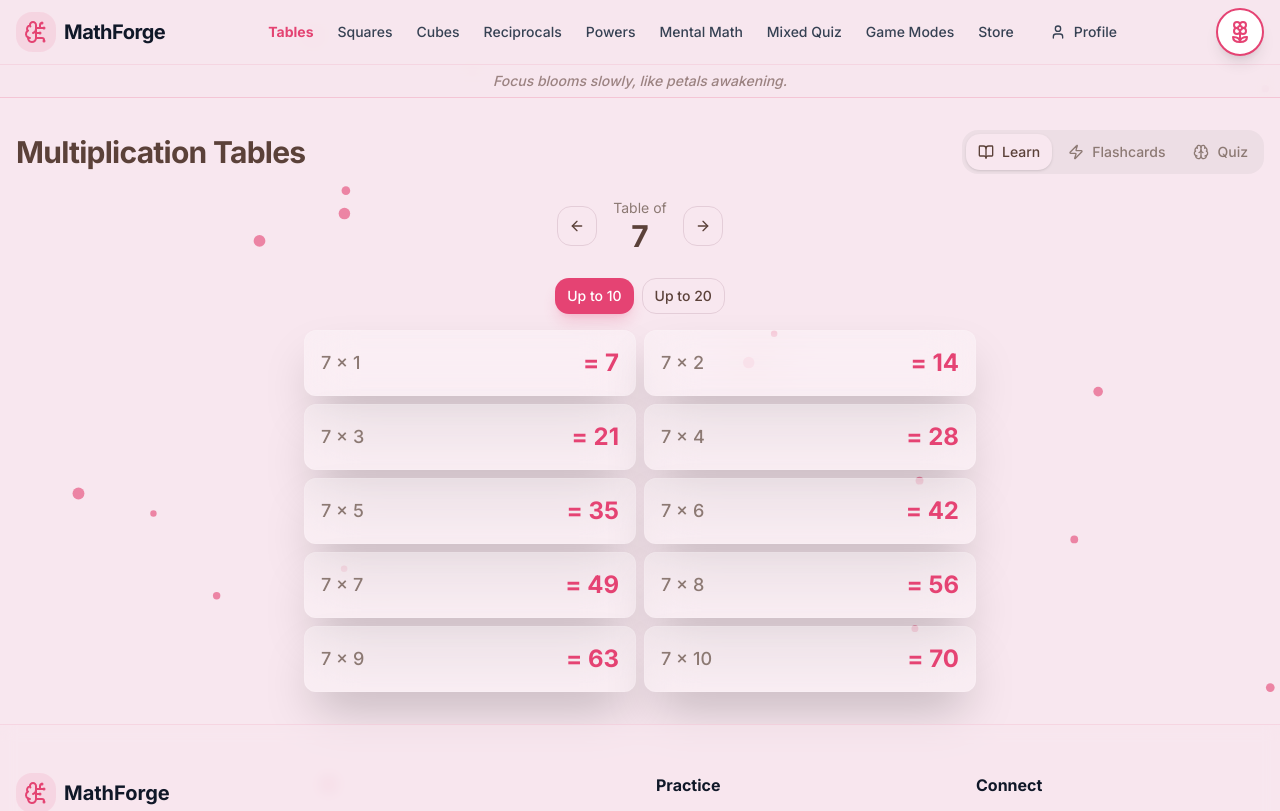
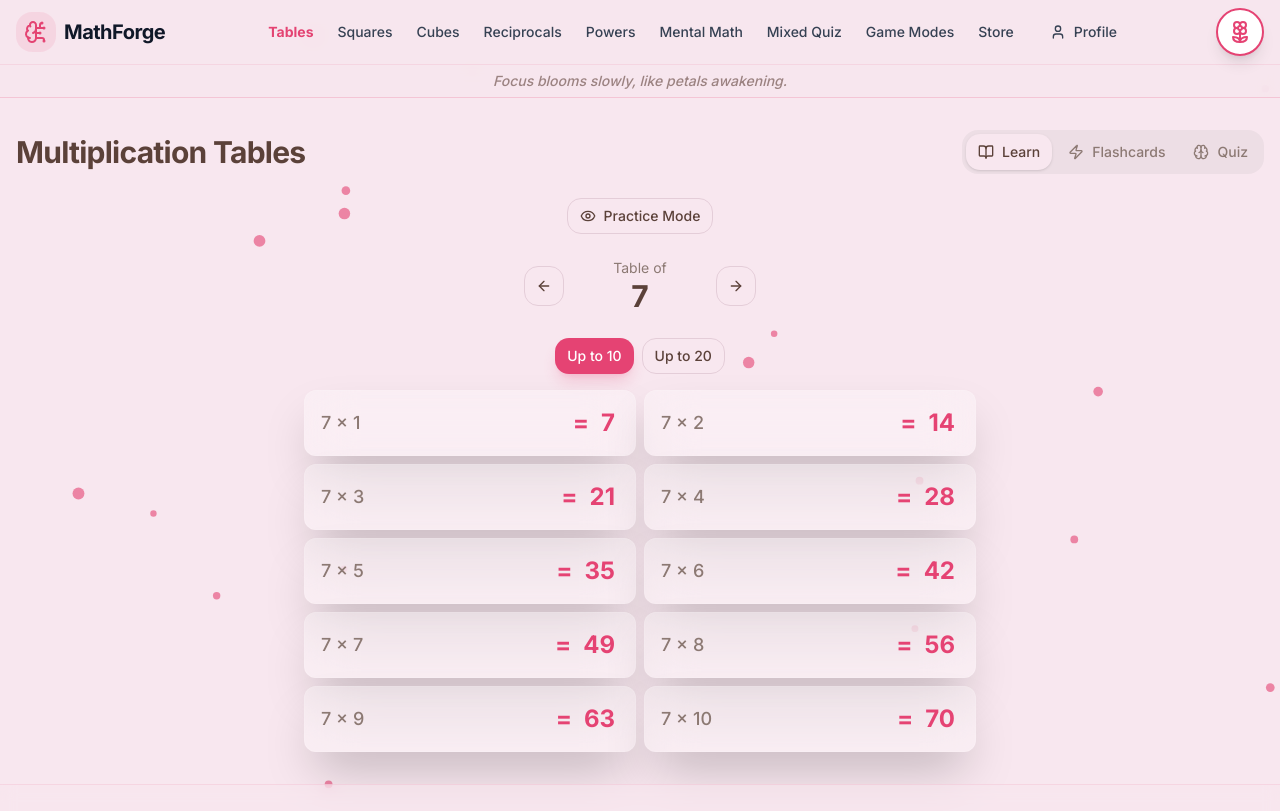
Before and after one commit to Ansul-S/mathforge-live, a Next.js app: page /tables in a window 1280 px wide. Shown: the top 811 px of the page. Built offline with nearby package versions, Linux system fonts and the light colour scheme.

Commit message:
feat: add practice mode and fraction tables

```diff
--- a/app/cubes/page.tsx
+++ b/app/cubes/page.tsx
@@ -10,6 +10,8 @@ import { BookOpen, Zap, Brain, ArrowLeft } from 'lucide-react';
 import { Button } from '@/components/ui/Button';
 import { TierSelection, TIERS, Tier } from '@/components/game/TierSelection';
 import { useGame } from '@/context/GameContext';
+import { PracticeModeToggle } from '@/components/ui/PracticeModeToggle';
+import { RevealableAnswer } from '@/components/ui/RevealableAnswer';
 
 const modes = [
     { id: 'learn', label: 'Learn', icon: <BookOpen className="h-4 w-4" /> },
@@ -19,6 +21,7 @@ const modes = [
 
 export default function CubesPage() {
     const [mode, setMode] = useState('learn');
+    const [isPracticeMode, setIsPracticeMode] = useState(false);
     const { currentTier, setTier } = useGame();
 
     // Reset tier when leaving quiz mode
@@ -31,7 +34,8 @@ export default function CubesPage() {
     const cubesData = getCubes(20).map(item => ({
         id: item.n,
         label: `${item.n}³`,
-        value: item.result,
+        value: <RevealableAnswer value={item.result} isHidden={isPracticeMode} />,
+        rawValue: item.result,
     }));
 
     // Flashcard Mode Components
@@ -64,9 +68,15 @@ export default function CubesPage() {
         <div className="space-y-6">
             <div className="flex flex-col md:flex-row justify-between items-center gap-4">
                 <h1 className="text-3xl font-bold tracking-tight">Cubes (1-20)</h1>
-                <ModeSelector modes={modes} currentMode={mode} onSelect={(m) => {
-                    setMode(m);
-                }} />
+                <div className="flex items-center gap-4">
+                    <PracticeModeToggle
+                        isActive={isPracticeMode}
+                        onToggle={() => setIsPracticeMode(!isPracticeMode)}
+                    />
+                    <ModeSelector modes={modes} currentMode={mode} onSelect={(m) => {
+                        setMode(m);
+                    }} />
+                </div>
             </div>
 
             {mode === 'learn' && <LearnList items={cubesData} />}
--- a/app/powers/page.tsx
+++ b/app/powers/page.tsx
@@ -9,6 +9,8 @@ import { Button } from '@/components/ui/Button';
 import { BookOpen, Brain, ArrowLeft } from 'lucide-react';
 import { TierSelection, TIERS, Tier } from '@/components/game/TierSelection';
 import { useGame } from '@/context/GameContext';
+import { PracticeModeToggle } from '@/components/ui/PracticeModeToggle';
+import { RevealableAnswer } from '@/components/ui/RevealableAnswer';
 
 const modes = [
     { id: 'learn', label: 'Learn', icon: <BookOpen className="h-4 w-4" /> },
@@ -20,6 +22,7 @@ const bases = [2, 3, 5, 6, 7];
 export default function PowersPage() {
     const [mode, setMode] = useState('learn');
     const [activeBase, setActiveBase] = useState(2);
+    const [isPracticeMode, setIsPracticeMode] = useState(false);
     const { currentTier, setTier } = useGame();
 
     // Reset tier when leaving quiz mode
@@ -44,6 +47,11 @@ export default function PowersPage() {
 
             {mode === 'learn' && (
                 <div className="space-y-6">
+                    <div className="flex flex-col items-center gap-4">
+                        <PracticeModeToggle
+                            isActive={isPracticeMode}
+                            onToggle={() => setIsPracticeMode(!isPracticeMode)}
+                        />
                         <div className="flex overflow-x-auto pb-2 gap-2 no-scrollbar">
                             {bases.map((base) => (
                                 <Button
@@ -56,6 +64,7 @@ export default function PowersPage() {
                                 </Button>
                             ))}
                         </div>
+                    </div>
 
                     <div className="grid grid-cols-1 sm:grid-cols-2 md:grid-cols-3 gap-3">
                         {currentData.map((item: any) => (
@@ -63,7 +72,9 @@ export default function PowersPage() {
                                 <div className="text-lg text-muted-foreground mb-1">
                                     {item.base}<sup className="text-xs">{item.exponent}</sup>
                                 </div>
-                                <div className="text-2xl font-bold break-all">{item.result.toLocaleString()}</div>
+                                <div className="text-2xl font-bold break-all">
+                                    <RevealableAnswer value={item.result.toLocaleString()} isHidden={isPracticeMode} />
+                                </div>
                             </Card>
                         ))}
                     </div>
--- a/app/reciprocals/page.tsx
+++ b/app/reciprocals/page.tsx
@@ -9,6 +9,8 @@ import { Button } from '@/components/ui/Button';
 import { BookOpen, Brain, Search, ArrowLeft } from 'lucide-react';
 import { TierSelection, TIERS, Tier } from '@/components/game/TierSelection';
 import { useGame } from '@/context/GameContext';
+import { PracticeModeToggle } from '@/components/ui/PracticeModeToggle';
+import { RevealableAnswer } from '@/components/ui/RevealableAnswer';
 
 const modes = [
     { id: 'learn', label: 'Learn', icon: <BookOpen className="h-4 w-4" /> },
@@ -18,6 +20,7 @@ const modes = [
 export default function ReciprocalsPage() {
     const [mode, setMode] = useState('learn');
     const [search, setSearch] = useState('');
+    const [isPracticeMode, setIsPracticeMode] = useState(false);
     const { currentTier, setTier } = useGame();
 
     // Reset tier when leaving quiz mode
@@ -46,6 +49,12 @@ export default function ReciprocalsPage() {
 
             {mode === 'learn' && (
                 <div className="space-y-4">
+                    <div className="flex justify-center mb-4">
+                        <PracticeModeToggle
+                            isActive={isPracticeMode}
+                            onToggle={() => setIsPracticeMode(!isPracticeMode)}
+                        />
+                    </div>
                     <div className="relative">
                         <Search className="absolute left-3 top-3 h-4 w-4 text-muted-foreground" />
                         <input
@@ -65,13 +74,17 @@ export default function ReciprocalsPage() {
                                     <div className="text-sm text-muted-foreground">1 ÷ {item.n}</div>
                                 </div>
                                 <div className="space-y-1">
-                                    <div className="flex justify-between">
+                                    <div className="flex justify-between items-center">
                                         <span className="text-muted-foreground">Decimal:</span>
-                                        <span className="font-mono">{item.decimal}</span>
+                                        <span className="font-mono">
+                                            <RevealableAnswer value={item.decimal} isHidden={isPracticeMode} />
+                                        </span>
                                     </div>
-                                    <div className="flex justify-between">
+                                    <div className="flex justify-between items-center">
                                         <span className="text-muted-foreground">Percentage:</span>
-                                        <span className="font-mono font-medium text-primary">{item.percentage}%</span>
+                                        <span className="font-mono font-medium text-primary">
+                                            <RevealableAnswer value={`${item.percentage}%`} isHidden={isPracticeMode} />
+                                        </span>
                                     </div>
                                 </div>
                             </Card>
--- a/app/squares/page.tsx
+++ b/app/squares/page.tsx
@@ -10,6 +10,8 @@ import { BookOpen, Zap, Brain, ArrowLeft } from 'lucide-react';
 import { Button } from '@/components/ui/Button';
 import { TierSelection, TIERS, Tier } from '@/components/game/TierSelection';
 import { useGame } from '@/context/GameContext';
+import { PracticeModeToggle } from '@/components/ui/PracticeModeToggle';
+import { RevealableAnswer } from '@/components/ui/RevealableAnswer';
 
 const modes = [
     { id: 'learn', label: 'Learn', icon: <BookOpen className="h-4 w-4" /> },
@@ -19,6 +21,7 @@ const modes = [
 
 export default function SquaresPage() {
     const [mode, setMode] = useState('learn');
+    const [isPracticeMode, setIsPracticeMode] = useState(false);
     const { currentTier, setTier } = useGame();
 
     // Reset tier when leaving quiz mode
@@ -31,7 +34,8 @@ export default function SquaresPage() {
     const squaresData = getSquares(100).map(item => ({
         id: item.n,
         label: `${item.n}²`,
-        value: item.result,
+        value: <RevealableAnswer value={item.result} isHidden={isPracticeMode} />,
+        rawValue: item.result,
         detail: item.n % 10 === 5 ? 'Ends in 25' : undefined // Simple pattern tip example
     }));
 
@@ -65,9 +69,15 @@ export default function SquaresPage() {
         <div className="space-y-6">
             <div className="flex flex-col md:flex-row justify-between items-center gap-4">
                 <h1 className="text-3xl font-bold tracking-tight">Squares (1-100)</h1>
-                <ModeSelector modes={modes} currentMode={mode} onSelect={(m) => {
-                    setMode(m);
-                }} />
+                <div className="flex items-center gap-4">
+                    <PracticeModeToggle
+                        isActive={isPracticeMode}
+                        onToggle={() => setIsPracticeMode(!isPracticeMode)}
+                    />
+                    <ModeSelector modes={modes} currentMode={mode} onSelect={(m) => {
+                        setMode(m);
+                    }} />
+                </div>
             </div>
 
             {mode === 'learn' && <LearnList items={squaresData} />}
--- a/app/tables/page.tsx
+++ b/app/tables/page.tsx
@@ -8,6 +8,8 @@ import { getTable } from '@/lib/math-utils';
 import { QuizGame } from '@/components/features/QuizGame';
 import { Flashcard } from '@/components/features/Flashcard';
 import { BookOpen, Zap, Brain, ArrowLeft, ArrowRight } from 'lucide-react';
+import { PracticeModeToggle } from '@/components/ui/PracticeModeToggle';
+import { RevealableAnswer } from '@/components/ui/RevealableAnswer';
 import { TierSelection, TIERS, Tier } from '@/components/game/TierSelection';
 import { useGame } from '@/context/GameContext';
 
@@ -22,7 +24,31 @@ export default function TablesPage() {
     const [selectedTable, setSelectedTable] = useState<number>(7);
     const [tableLimit, setTableLimit] = useState<number>(10);
     const [quizConfig, setQuizConfig] = useState<any>(null);
+    const [isPracticeMode, setIsPracticeMode] = useState(false);
     const { currentTier, setTier } = useGame();
+
+    const FRACTIONS = [0.25, 0.3333, 0.5];
+
+    const formatTableNumber = (num: number) => {
+        if (num === 0.25) return "1/4";
+        if (num === 0.3333) return "1/3";
+        if (num === 0.5) return "1/2";
+        return num.toString();
+    };
+
+    const handleNextTable = () => {
+        if (selectedTable === 0.25) setSelectedTable(0.3333);
+        else if (selectedTable === 0.3333) setSelectedTable(0.5);
+        else if (selectedTable === 0.5) setSelectedTable(1);
+        else setSelectedTable(Math.min(50, selectedTable + 1));
+    };
+
+    const handlePrevTable = () => {
+        if (selectedTable === 1) setSelectedTable(0.5);
+        else if (selectedTable === 0.5) setSelectedTable(0.3333);
+        else if (selectedTable === 0.3333) setSelectedTable(0.25);
+        else setSelectedTable(Math.max(0.25, selectedTable - 1));
+    };
 
     // Reset tier when leaving quiz mode
     useEffect(() => {
@@ -37,17 +63,24 @@ export default function TablesPage() {
         const data = getTable(selectedTable, tableLimit);
         return (
             <div className="space-y-4">
-                <div className="flex items-center justify-center gap-4 mb-6">
-                    <Button variant="outline" size="icon" onClick={() => setSelectedTable(Math.max(1, selectedTable - 1))}>
+                <div className="flex flex-col items-center gap-4 mb-6">
+                    <PracticeModeToggle
+                        isActive={isPracticeMode}
+                        onToggle={() => setIsPracticeMode(!isPracticeMode)}
+                        className="mb-2"
+                    />
+                    <div className="flex items-center justify-center gap-4">
+                        <Button variant="outline" size="icon" onClick={handlePrevTable} disabled={selectedTable <= 0.25}>
                             <ArrowLeft className="h-4 w-4" />
                         </Button>
-                    <div className="text-center">
+                        <div className="text-center min-w-[120px]">
                             <div className="text-sm text-muted-foreground">Table of</div>
-                        <div className="text-3xl font-bold">{selectedTable}</div>
+                            <div className="text-3xl font-bold">{formatTableNumber(selectedTable)}</div>
                         </div>
-                    <Button variant="outline" size="icon" onClick={() => setSelectedTable(Math.min(50, selectedTable + 1))}>
+                        <Button variant="outline" size="icon" onClick={handleNextTable} disabled={selectedTable >= 50}>
                             <ArrowRight className="h-4 w-4" />
                         </Button>
+                    </div>
                 </div>
 
                 <div className="flex justify-center gap-2 mb-4">
@@ -68,16 +101,26 @@ export default function TablesPage() {
                 </div>
 
                 <div className="grid grid-cols-1 sm:grid-cols-2 gap-2 max-w-2xl mx-auto">
-                    {data.map((row) => (
+                    {data.map((row) => {
+                        // Fix float precision issues for display
+                        let resultDisplay = row.result;
+                        if (!Number.isInteger(resultDisplay)) {
+                            resultDisplay = parseFloat(resultDisplay.toFixed(4));
+                        }
+
+                        return (
                             <Card key={row.multiplier} className="hover:bg-accent/50 transition-colors">
                                 <CardContent className="p-4 flex justify-between items-center">
                                     <span className="text-lg font-medium text-muted-foreground">
-                                    {row.multiplicand} × {row.multiplier}
+                                        {formatTableNumber(row.multiplicand)} × {row.multiplier}
                                     </span>
-                                <span className="text-2xl font-bold text-primary">= {row.result}</span>
+                                    <span className="text-2xl font-bold text-primary flex items-center gap-2">
+                                        = <RevealableAnswer value={resultDisplay} isHidden={isPracticeMode} />
+                                    </span>
                                 </CardContent>
                             </Card>
-                    ))}
+                        );
+                    })}
                 </div>
             </div>
         );
@@ -95,21 +138,21 @@ export default function TablesPage() {
         return (
             <div className="space-y-8 py-10">
                 <div className="flex items-center justify-center gap-4 mb-6">
-                    <Button variant="outline" size="icon" onClick={() => setSelectedTable(Math.max(1, selectedTable - 1))}>
+                    <Button variant="outline" size="icon" onClick={handlePrevTable} disabled={selectedTable <= 0.25}>
                         <ArrowLeft className="h-4 w-4" />
                     </Button>
                     <div className="text-center">
                         <div className="text-sm text-muted-foreground">Table of</div>
-                        <div className="text-3xl font-bold">{selectedTable}</div>
+                        <div className="text-3xl font-bold">{formatTableNumber(selectedTable)}</div>
                     </div>
-                    <Button variant="outline" size="icon" onClick={() => setSelectedTable(Math.min(50, selectedTable + 1))}>
+                    <Button variant="outline" size="icon" onClick={handleNextTable} disabled={selectedTable >= 50}>
                         <ArrowRight className="h-4 w-4" />
                     </Button>
                 </div>
 
                 <Flashcard
-                    front={`${currentItem.multiplicand} × ${currentItem.multiplier} = ?`}
-                    back={`${currentItem.result}`}
+                    front={`${formatTableNumber(currentItem.multiplicand)} × ${currentItem.multiplier} = ?`}
+                    back={`${parseFloat(currentItem.result.toFixed(4))}`}
                 />
 
                 <div className="flex justify-center gap-4">
@@ -161,14 +204,14 @@ export default function TablesPage() {
                 </div>
 
                 <div className="flex items-center justify-center gap-4 mb-6">
-                    <Button variant="outline" size="icon" onClick={() => setSelectedTable(Math.max(1, selectedTable - 1))}>
+                    <Button variant="outline" size="icon" onClick={handlePrevTable} disabled={selectedTable <= 0.25}>
                         <ArrowLeft className="h-4 w-4" />
                     </Button>
                     <div className="text-center">
                         <div className="text-sm text-muted-foreground">Selected Table</div>
-                        <div className="text-3xl font-bold">{selectedTable}</div>
+                        <div className="text-3xl font-bold">{formatTableNumber(selectedTable)}</div>
                     </div>
-                    <Button variant="outline" size="icon" onClick={() => setSelectedTable(Math.min(50, selectedTable + 1))}>
+                    <Button variant="outline" size="icon" onClick={handleNextTable} disabled={selectedTable >= 50}>
                         <ArrowRight className="h-4 w-4" />
                     </Button>
                 </div>
@@ -176,10 +219,10 @@ export default function TablesPage() {
                 <div className="grid gap-6 max-w-2xl mx-auto">
                     <Card className="cursor-pointer hover:border-primary transition-colors" onClick={() => startQuiz('specific')}>
                         <CardHeader>
-                            <CardTitle>Practice Table of {selectedTable}</CardTitle>
+                            <CardTitle>Practice Table of {formatTableNumber(selectedTable)}</CardTitle>
                         </CardHeader>
                         <CardContent>
-                            Focus on mastering the table of {selectedTable}.
+                            Focus on mastering the table of {formatTableNumber(selectedTable)}.
                         </CardContent>
                     </Card>
 
--- /dev/null
+++ b/components/ui/PracticeModeToggle.tsx
@@ -0,0 +1,33 @@
+
+import { Button } from '@/components/ui/Button';
+import { Eye, EyeOff } from 'lucide-react';
+
+interface PracticeModeToggleProps {
+    isActive: boolean;
+    onToggle: () => void;
+    className?: string;
+}
+
+export function PracticeModeToggle({ isActive, onToggle, className = '' }: PracticeModeToggleProps) {
+    return (
+        <Button
+            variant={isActive ? "default" : "outline"}
+            size="sm"
+            onClick={onToggle}
+            className={`gap-2 transition-all ${className}`}
+            title={isActive ? "Disable Practice Mode (Show Answers)" : "Enable Practice Mode (Hide Answers)"}
+        >
+            {isActive ? (
+                <>
+                    <EyeOff className="h-4 w-4" />
+                    <span>Hide Answers</span>
+                </>
+            ) : (
+                <>
+                    <Eye className="h-4 w-4" />
+                    <span>Practice Mode</span>
+                </>
+            )}
+        </Button>
+    );
+}
--- /dev/null
+++ b/components/ui/RevealableAnswer.tsx
@@ -0,0 +1,55 @@
+
+import { useState, useEffect } from 'react';
+import { cn } from '@/lib/utils';
+
+interface RevealableAnswerProps {
+    value: string | number;
+    isHidden: boolean;
+    className?: string;
+}
+
+export function RevealableAnswer({ value, isHidden, className = '' }: RevealableAnswerProps) {
+    const [isRevealed, setIsRevealed] = useState(false);
+
+    // Reset local reveal state when globally hidden state changes (re-hide everything)
+    useEffect(() => {
+        if (!isHidden) {
+            setIsRevealed(false);
+        }
+    }, [isHidden]);
+
+    const handleReveal = () => {
+        if (isHidden) {
+            setIsRevealed(true);
+
+            // Auto-hide after 3 seconds for better practice flow?
+            // The requirement said "temporarily reveal", but user might want it to stay.
+            // Requirement: "Clicking again on the same control should reveal all answers back instantly." (This refers to main toggle)
+            // Requirement: "Allow users to click on an individual answer to temporarily reveal it (useful for self-check)."
+            // I'll add a timeout for "temporary", or maybe just let it stay revealed until toggle off.
+            // "Temporarily" usually implies it goes back. Let's do a 2s timeout or just toggle.
+            // Let's implement simple toggle on click for now, if they want to hide it again they can click toggle.
+            // Actually, "temporarily reveal" might mean mouse down? No on mobile.
+            // Let's stick to click-to-reveal.
+            setTimeout(() => {
+                setIsRevealed(false);
+            }, 2000);
+        }
+    };
+
+    const showContent = !isHidden || isRevealed;
+
+    return (
+        <span
+            onClick={handleReveal}
+            className={cn(
+                "transition-all duration-300 cursor-pointer select-none rounded-md px-1",
+                isHidden && !isRevealed ? "bg-muted text-transparent blur-sm hover:bg-muted/80" : "",
+                className
+            )}
+            title={isHidden ? "Click to reveal" : ""}
+        >
+            {showContent ? value : "????"}
+        </span>
+    );
+}
```
Also changed, not shown: components/features/LearnList.tsx (+9 -5 lines). Lines whose indentation alone changed are shown as unchanged.
